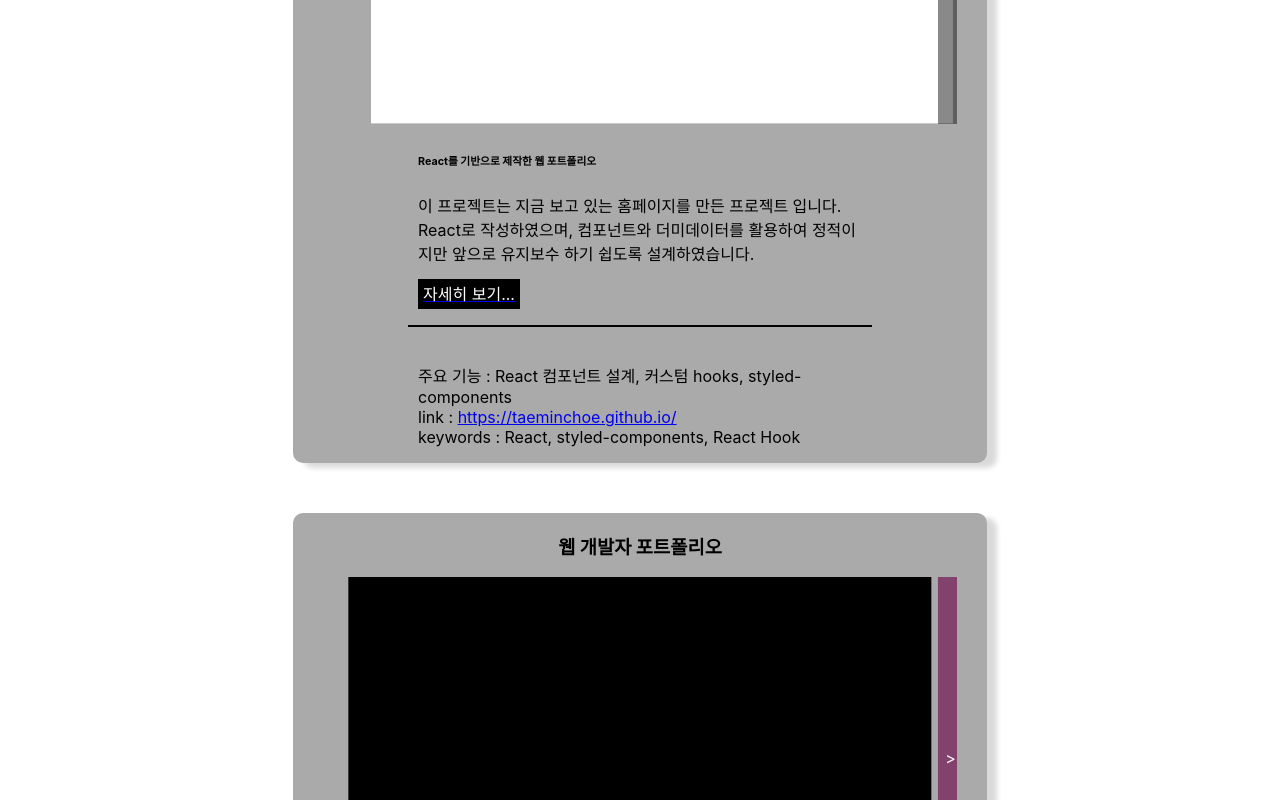
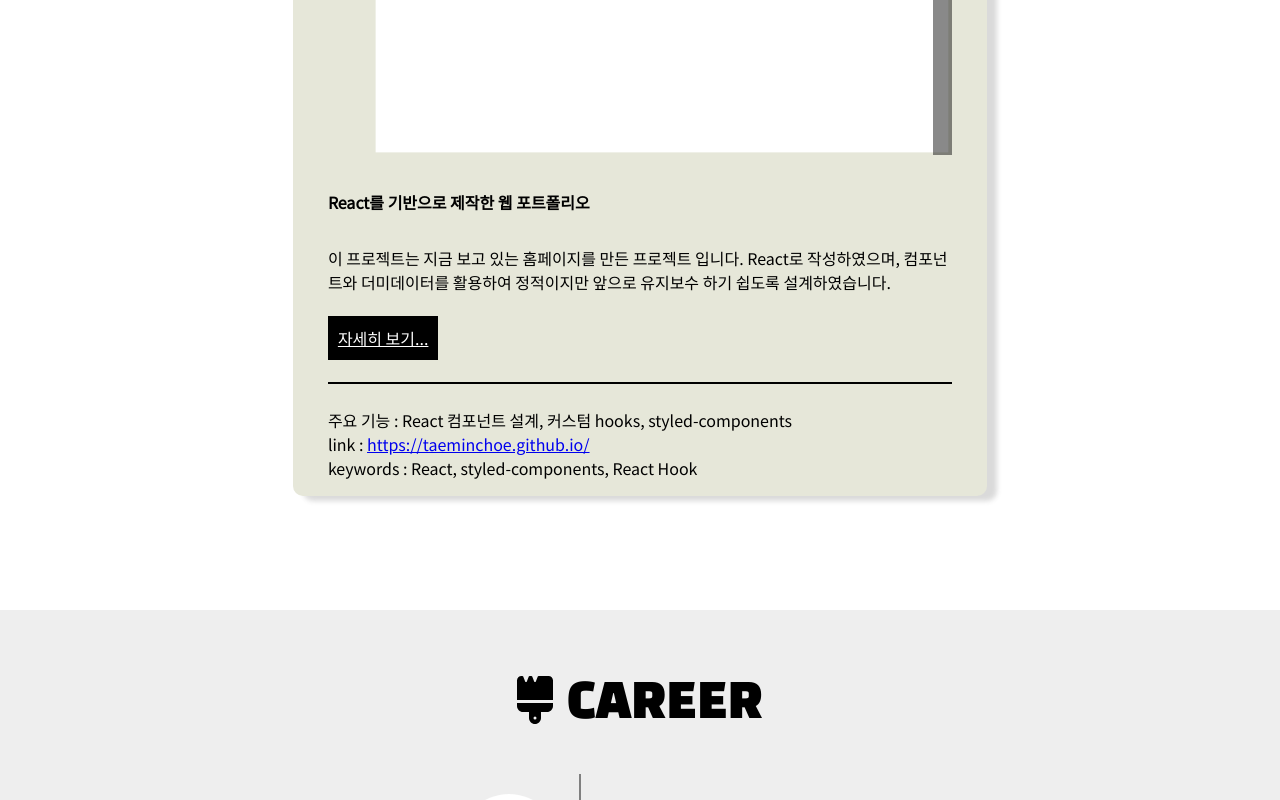
Before and after one commit to TaeminChoe/TaeminChoe.github.io, a React (Create React App) app: page / in a window 1280 px wide. Shown: the part 3040-3840 px from the top of the page. Built offline with nearby package versions, Linux system fonts and the light colour scheme.

Commit message:
renewall design

```diff
--- a/public/index.html
+++ b/public/index.html
@@ -6,7 +6,7 @@
     <link rel="preconnect" href="https://fonts.googleapis.com" />
     <link rel="preconnect" href="https://fonts.gstatic.com" crossorigin />
     <link
-      href="https://fonts.googleapis.com/css2?family=Black+Han+Sans&display=swap"
+      href="https://fonts.googleapis.com/css2?family=Black+Han+Sans&family=Noto+Sans+KR&display=swap"
       rel="stylesheet"
     />
     <meta name="viewport" content="width=device-width, initial-scale=1" />
--- a/src/App.js
+++ b/src/App.js
@@ -12,6 +12,7 @@ import Footer from "./pages/Footer";
 const AppContainer = styled.div`
   display: flex;
   flex-direction: column;
+  font-family: "Noto Sans KR", sans-serif;
   color: #eeeeee;
   h1 {
     font-size: 3rem;
--- a/src/components/Project.js
+++ b/src/components/Project.js
@@ -8,12 +8,16 @@ const Container = styled.div`
   flex-direction: column;
   align-items: center;
   color: black;
-  background-color: #aaaaaa;
+  background-color: #e6e7d9;
   /* border: 5px solid black; */
   border-radius: 10px;
   box-shadow: 10px 5px 5px rgba(68, 68, 68, 0.2);
-  width: 80%;
+  width: 60rem;
   margin-bottom: 50px;
+
+  h2 {
+    margin: 2rem 0;
+  }
 
   @media screen and (max-width: 1280px) {
     width: 60%;
@@ -26,8 +30,8 @@ const Container = styled.div`
     width: 100%;
 
     .img {
-      width: calc(100% - 60px);
-      margin: 0 30px;
+      width: 90%;
+      /* margin: 0 50px; */
     }
 
     .description {
@@ -35,24 +39,28 @@ const Container = styled.div`
       flex-direction: column;
       justify-content: center;
       align-items: center;
-      width: 80%;
+      width: 90%;
 
       .detail,
       .more {
-        padding: 0 10px;
-        width: 80%;
+        width: 100%;
         text-align: left;
       }
       .detail {
         border-bottom: 2px solid black;
-        padding-bottom: 20px;
-        margin-bottom: 20px;
+        padding-bottom: 2rem;
+        margin-bottom: 0.5rem;
 
-        span {
+        & > * {
+          margin: 2rem 0;
+        }
+
+        a {
           background-color: black;
           color: white;
-          padding: 5px;
+          padding: 10px;
           cursor: pointer;
+          margin-bottom: 2rem;
         }
       }
       .more {
@@ -82,14 +90,14 @@ const Project = ({ projectInfo }) => {
 
   return (
     <Container>
-      <h3>{title}</h3>
+      <h2>{title}</h2>
       <div className="contents">
         <div className="img">
           <ImageSlider show={1} imgs={src} />
         </div>
         <div className="description">
           <div className="detail">
-            <h6>{subTitle}</h6>
+            <h4>{subTitle}</h4>
             <p>{description}</p>
             <a href={gitUrl} target="_blank">
               <span> 자세히 보기... </span>
--- a/src/db/data.json
+++ b/src/db/data.json
@@ -234,58 +234,8 @@
   ],
   "projects": [
     {
-      "title": "웹 개발자 포트폴리오",
+      "title": "포트폴리오 홈페이지",
       "src": ["imgs/white.png"],
-      "subTitle": "React를 기반으로 제작한 웹 포트폴리오",
-      "description": "이 프로젝트는 지금 보고 있는 홈페이지를 만든 프로젝트 입니다. React로 작성하였으며, 컴포넌트와 더미데이터를 활용하여 정적이지만 앞으로 유지보수 하기 쉽도록 설계하였습니다.",
-      "gitUrl": "https://github.com/TaeminChoe/TaeminChoe.github.io",
-      "link": "https://taeminchoe.github.io/",
-      "functions": ["React 컴포넌트 설계", "커스텀 hooks", "styled-components"],
-      "keywords": ["React", "styled-components", "React Hook"]
-    },
-    {
-      "title": "웹 개발자 포트폴리오",
-      "src": ["imgs/black.png", "imgs/pink.png"],
-      "subTitle": "React를 기반으로 제작한 웹 포트폴리오",
-      "description": "이 프로젝트는 지금 보고 있는 홈페이지를 만든 프로젝트 입니다. React로 작성하였으며, 컴포넌트와 더미데이터를 활용하여 정적이지만 앞으로 유지보수 하기 쉽도록 설계하였습니다.",
-      "gitUrl": "https://github.com/TaeminChoe/TaeminChoe.github.io",
-      "link": "https://taeminchoe.github.io/",
-      "functions": ["React 컴포넌트 설계", "커스텀 hooks", "styled-components"],
-      "keywords": ["React", "styled-components", "React Hook"]
-    },
-    {
-      "title": "웹 개발자 포트폴리오",
-      "src": ["imgs/black.png", "imgs/pink.png"],
-      "subTitle": "React를 기반으로 제작한 웹 포트폴리오",
-      "description": "이 프로젝트는 지금 보고 있는 홈페이지를 만든 프로젝트 입니다. React로 작성하였으며, 컴포넌트와 더미데이터를 활용하여 정적이지만 앞으로 유지보수 하기 쉽도록 설계하였습니다.",
-      "gitUrl": "https://github.com/TaeminChoe/TaeminChoe.github.io",
-      "link": "https://taeminchoe.github.io/",
-      "functions": ["React 컴포넌트 설계", "커스텀 hooks", "styled-components"],
-      "keywords": ["React", "styled-components", "React Hook"]
-    },
-    {
-      "title": "웹 개발자 포트폴리오",
-      "src": ["imgs/black.png", "imgs/pink.png"],
-      "subTitle": "React를 기반으로 제작한 웹 포트폴리오",
-      "description": "이 프로젝트는 지금 보고 있는 홈페이지를 만든 프로젝트 입니다. React로 작성하였으며, 컴포넌트와 더미데이터를 활용하여 정적이지만 앞으로 유지보수 하기 쉽도록 설계하였습니다.",
-      "gitUrl": "https://github.com/TaeminChoe/TaeminChoe.github.io",
-      "link": "https://taeminchoe.github.io/",
-      "functions": ["React 컴포넌트 설계", "커스텀 hooks", "styled-components"],
-      "keywords": ["React", "styled-components", "React Hook"]
-    },
-    {
-      "title": "웹 개발자 포트폴리오",
-      "src": ["imgs/black.png", "imgs/pink.png"],
-      "subTitle": "React를 기반으로 제작한 웹 포트폴리오",
-      "description": "이 프로젝트는 지금 보고 있는 홈페이지를 만든 프로젝트 입니다. React로 작성하였으며, 컴포넌트와 더미데이터를 활용하여 정적이지만 앞으로 유지보수 하기 쉽도록 설계하였습니다.",
-      "gitUrl": "https://github.com/TaeminChoe/TaeminChoe.github.io",
-      "link": "https://taeminchoe.github.io/",
-      "functions": ["React 컴포넌트 설계", "커스텀 hooks", "styled-components"],
-      "keywords": ["React", "styled-components", "React Hook"]
-    },
-    {
-      "title": "웹 개발자 포트폴리오",
-      "src": ["imgs/black.png", "imgs/pink.png"],
       "subTitle": "React를 기반으로 제작한 웹 포트폴리오",
       "description": "이 프로젝트는 지금 보고 있는 홈페이지를 만든 프로젝트 입니다. React로 작성하였으며, 컴포넌트와 더미데이터를 활용하여 정적이지만 앞으로 유지보수 하기 쉽도록 설계하였습니다.",
       "gitUrl": "https://github.com/TaeminChoe/TaeminChoe.github.io",
--- a/src/pages/Career.js
+++ b/src/pages/Career.js
@@ -6,7 +6,8 @@ import { FontAwesomeIcon } from "@fortawesome/react-fontawesome";
 import { faBrush } from "@fortawesome/free-solid-svg-icons";
 
 const Container = styled.div`
-  background-color: #126782;
+  background-color: #eeeeee;
+  color: black;
 
   article {
     display: flex;
--- a/src/pages/Footer.js
+++ b/src/pages/Footer.js
@@ -2,7 +2,8 @@ import react from "react";
 import styled from "styled-components";
 
 const Container = styled.div`
-  background-color: #219ebc;
+  background-color: white;
+  color: black;
   h6 {
     margin-bottom: 50px;
   }
```
